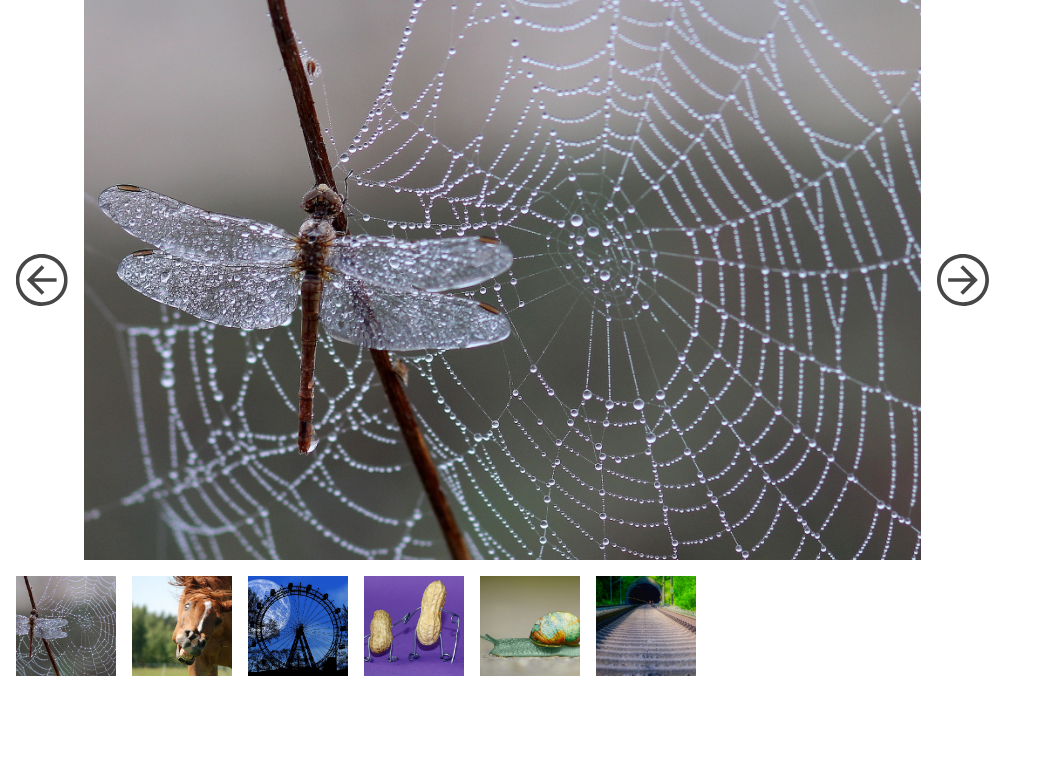
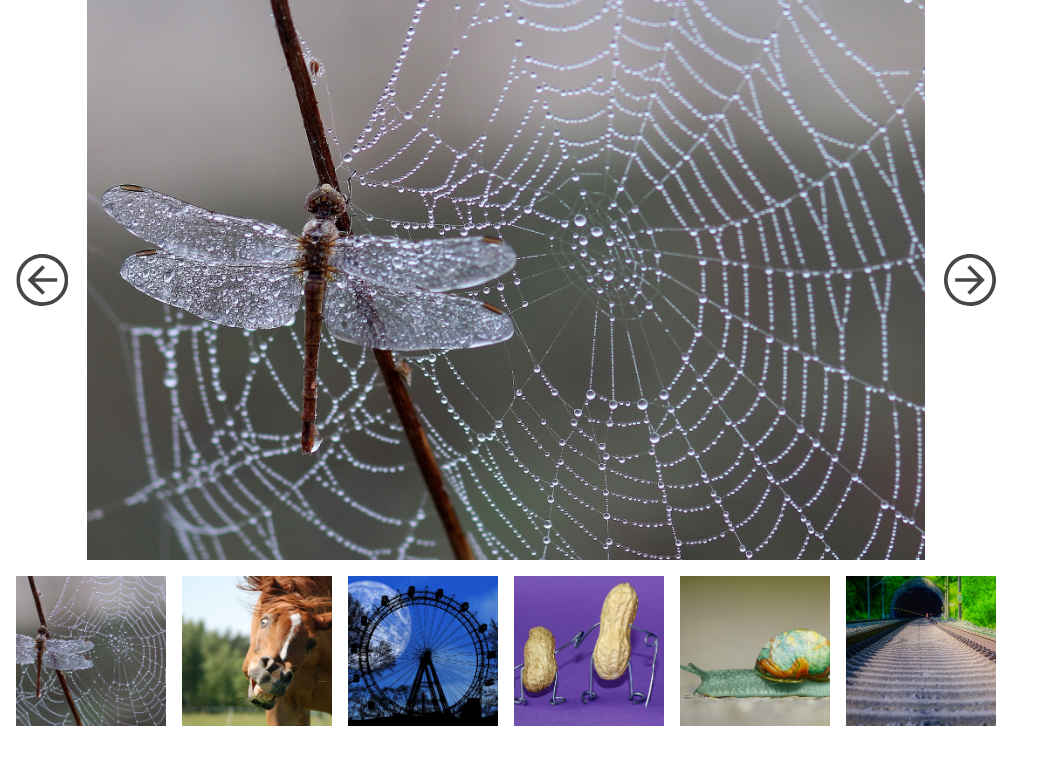
Before and after one commit to OlegStrekachev/React-Lightbox-Gallery, a React (Vite) app: page / in a window 1280 px wide. Shown: the top 764 px of the page, without its empty margins (0-1043 px from the left). Built offline with nearby package versions, Linux system fonts and the light colour scheme.

Commit message:
Trying to figure out bug when setting img height to percentage creates peculiar white space that stretches to the parent div width

```diff
--- a/src/features/gallery/components/GalleryContainer.module.css
+++ b/src/features/gallery/components/GalleryContainer.module.css
@@ -7,6 +7,7 @@
 
 .mainImage {
   grid-area: 1 / 2 / 2 / 3;
+
   display: flex;
   justify-content: center;
   align-items: center;
@@ -19,19 +20,24 @@
   object-fit: contain;
 }
 
+.carouselWrapper {
+  grid-area: 2 / 1 / 3 / -1;
+  display: flex;
+  justify-content: center;
+  overflow: hidden;
+}
+
 .galleryContainer {
-  grid-area: 2 / 1 / 3 / -1;
-  width: 100%;
+  height: 100%;
   padding: 1rem;
-  white-space: nowrap;
-  overflow-x: hidden;
   display: flex;
+  overflow: hidden;
   gap: 1rem;
 }
 
 .galleryContainer > img {
-  height: 100px;
-  aspect-ratio: 1/1;
+  width: 150px;
+  height: 150px;
   object-fit: cover;
   cursor: pointer;
 }
--- a/src/features/gallery/components/GalleryContainer.tsx
+++ b/src/features/gallery/components/GalleryContainer.tsx
@@ -30,7 +30,6 @@ export const GalleryContainer = () => {
   const reverseImageRefs = useRef(new Map<HTMLImageElement, number>()).current;
 
   const galleryContainerRef = useRef<HTMLDivElement>(null);
-
 
   // function to scroll to the image with the given id
   function scrollToId(imageNode: HTMLImageElement) {
@@ -119,7 +118,7 @@ export const GalleryContainer = () => {
 
   const onSlideRightClick = () => {
     const nextIndex = currentImageIndex + 1;
-    if (nextIndex < imageModules.length - 1) {
+    if (nextIndex < imageModules.length) {
       setCurrentImageIndex(nextIndex);
       scrollToId(imageRefs.get(nextIndex));
     }
@@ -127,8 +126,8 @@ export const GalleryContainer = () => {
 
   const onSlideLeftClick = () => {
     const previousIndex = currentImageIndex - 1;
-    if (previousIndex >= 1) {
-      setCurrentImageIndex(previousIndex - 1);
+    if (previousIndex >= 0) {
+      setCurrentImageIndex(previousIndex);
       scrollToId(imageRefs.get(previousIndex));
     }
   };
@@ -150,6 +149,7 @@ export const GalleryContainer = () => {
         <img src={SlideRightIcon} alt="Slide Right" />
       </button>
 
+      <div className={styles.carouselWrapper}>
         <div
           ref={galleryContainerRef}
           className={styles.galleryContainer}
@@ -173,5 +173,6 @@ export const GalleryContainer = () => {
           ))}
         </div>
       </div>
+    </div>
   );
 };
```
Lines whose indentation alone changed are shown as unchanged.
